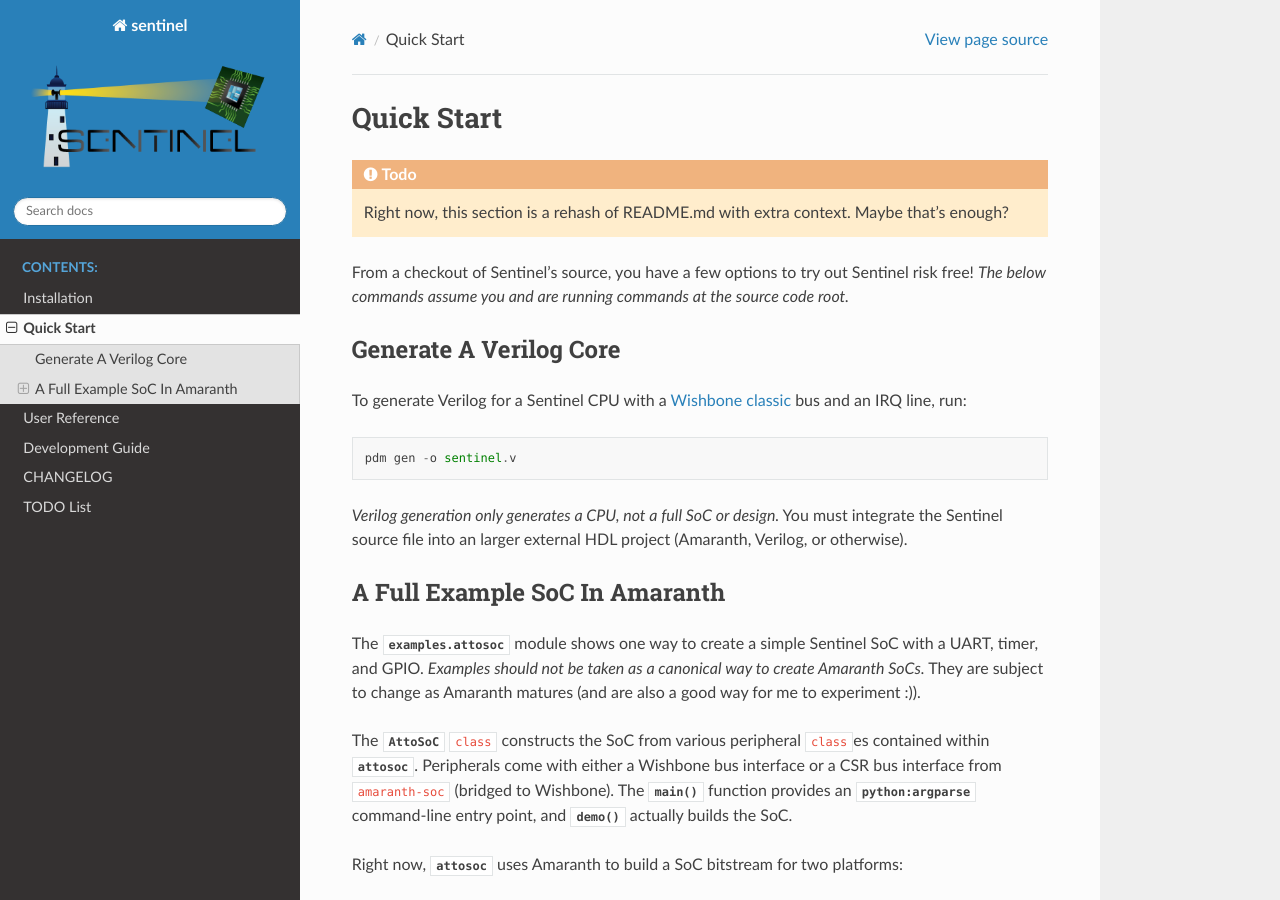
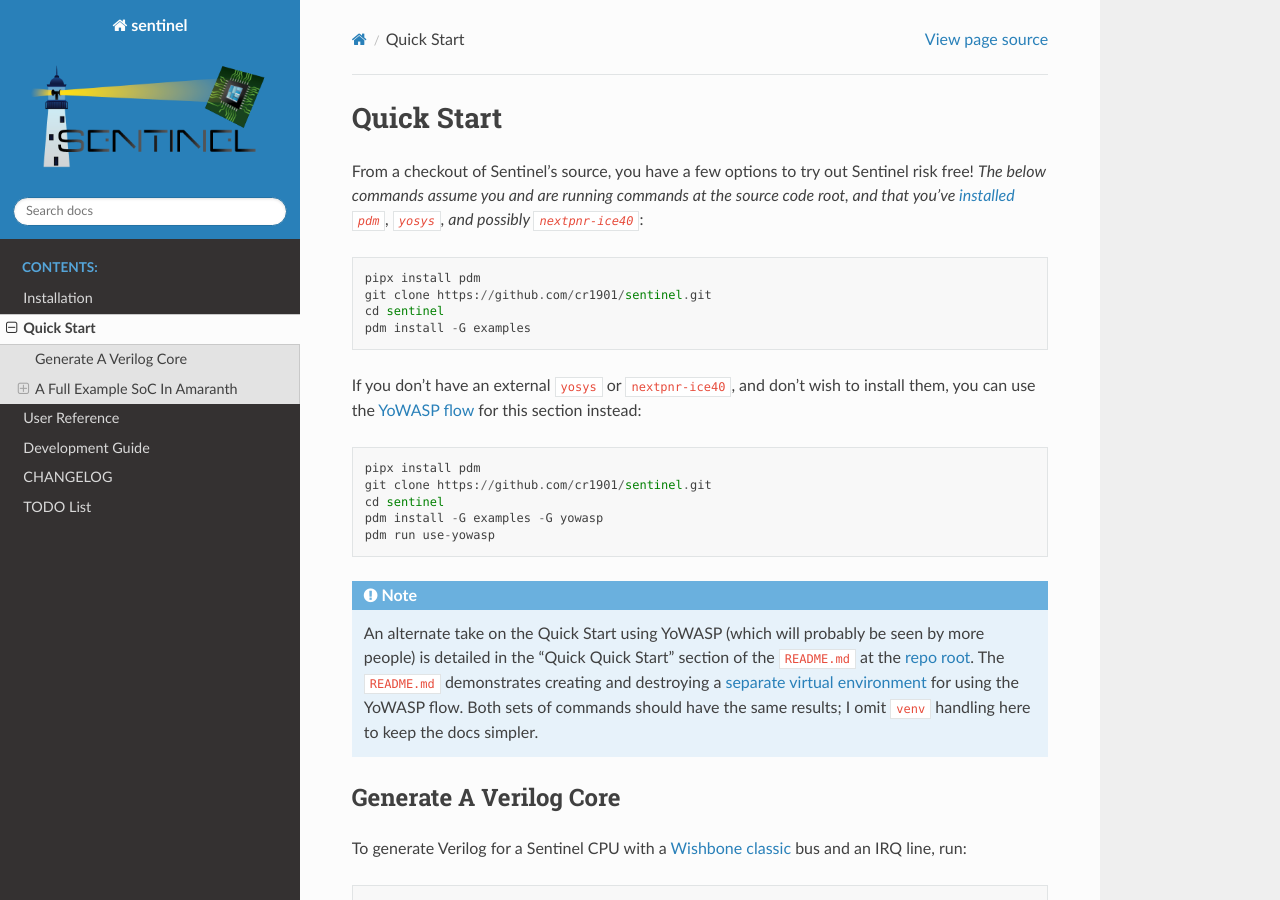
Before and after one commit to cr1901/sentinel, a Sphinx documentation site: the page built from doc/usage/quickstart.md, in a window 1280 px wide and 900 px high. Built offline with Sphinx 7.4.7 and the Read the Docs theme 3.1.0, drawn with Linux system fonts in a browser that asks for light colours; the version number could not be read and is left out.

````diff
--- a/doc/usage/quickstart.md
+++ b/doc/usage/quickstart.md
@@ -1,13 +1,37 @@
 # Quick Start
-
-```{todo}
-Right now, this section is a rehash of README.md with extra context.
-Maybe that's enough?
-```
 
 From a checkout of Sentinel's source, you have a few options to try out
 Sentinel risk free! _The below commands assume you and are running commands at
-the source code root._
+the source code root, and that you've [installed](installation.md#prerequisites)
+`pdm`, `yosys`, and possibly `nextpnr-ice40`_:
+
+```
+pipx install pdm
+git clone https://github.com/cr1901/sentinel.git
+cd sentinel
+pdm install -G examples
+```
+
+If you don't have an external `yosys` or `nextpnr-ice40`, and don't wish to
+install them, you can use the [YoWASP flow](installation.md#yosys-and-foss-toolchains)
+for this section instead:
+
+```
+pipx install pdm
+git clone https://github.com/cr1901/sentinel.git
+cd sentinel
+pdm install -G examples -G yowasp
+pdm run use-yowasp
+```
+
+```{note}
+An alternate take on the Quick Start using YoWASP (which will probably
+be seen by more people) is detailed in the "Quick Quick Start" section of the
+`README.md` at the [repo root](https://github.com/cr1901/sentinel). The
+`README.md` demonstrates creating and destroying a [separate virtual environment](https://pdm-project.org/en/latest/usage/venv/)
+for using the YoWASP flow. Both sets of commands should have the same results;
+I omit `venv` handling here to keep the docs simpler.
+```
 
 ## Generate A Verilog Core
 
--- a/pyproject.toml
+++ b/pyproject.toml
@@ -138,7 +138,8 @@ demo-rust = { composite = [
 ], help = "create AttoSoC Sentinel demo bitstream (Rust version)"}
 
 # Docs
-doc = { cmd = "sphinx-build doc/ doc/_build/" }
+doc = { cmd = "sphinx-build doc/ doc/_build/", help="build documentation" }
+doc-test = "sphinx-build -b doctest doc/ doc/_build"
 doc-linkck = "sphinx-build doc/ doc/_linkcheck/ -b linkcheck"
 doc-auto = "sphinx-autobuild doc/ doc/_build/ --watch src/sentinel --watch examples"
 
````
Also changed, not shown: README.md (+1 -1 lines), doc/development/guidelines.md (+3 -1 lines), doc/development/microcode.md (+17 -12 lines), doc/development/overview.md (+2 -2 lines), doc/development/testing.md (+13 -6 lines), doc/usage/reference.md (+2 -1 lines), 3 other files.
